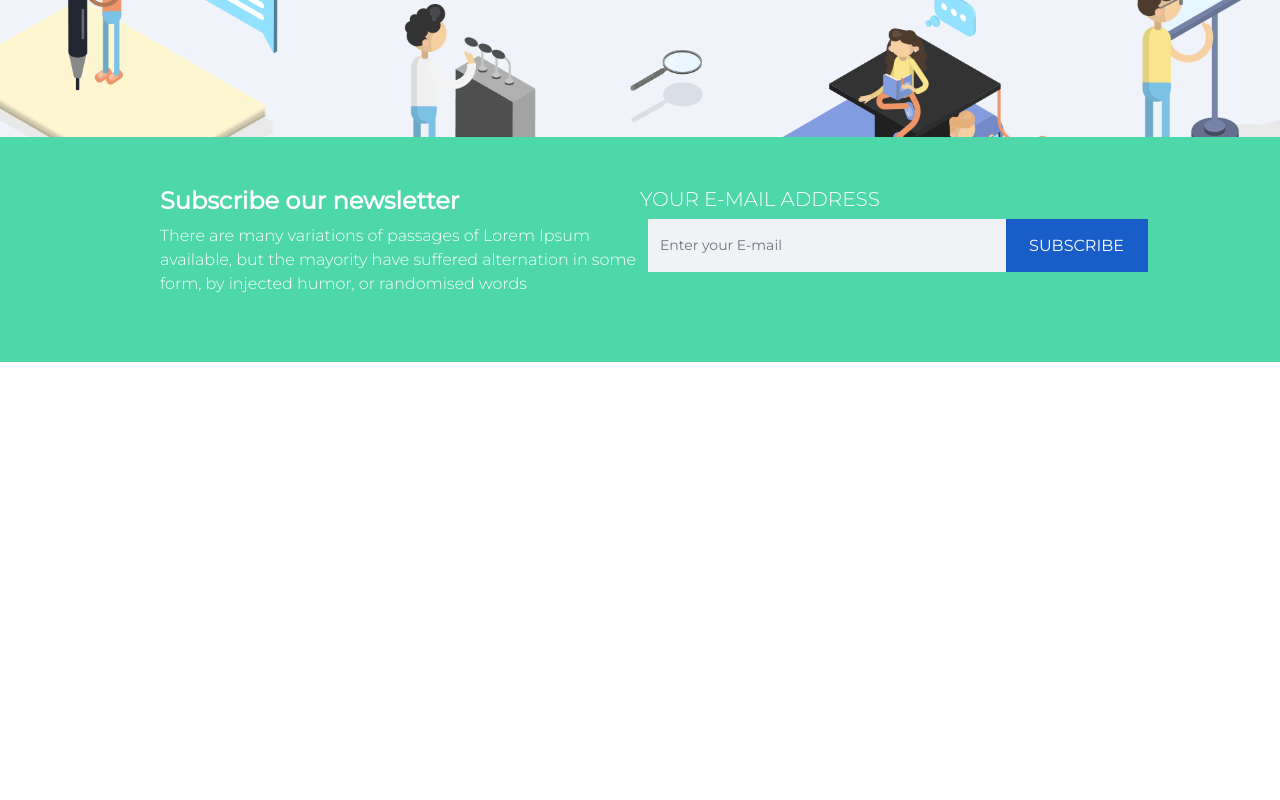
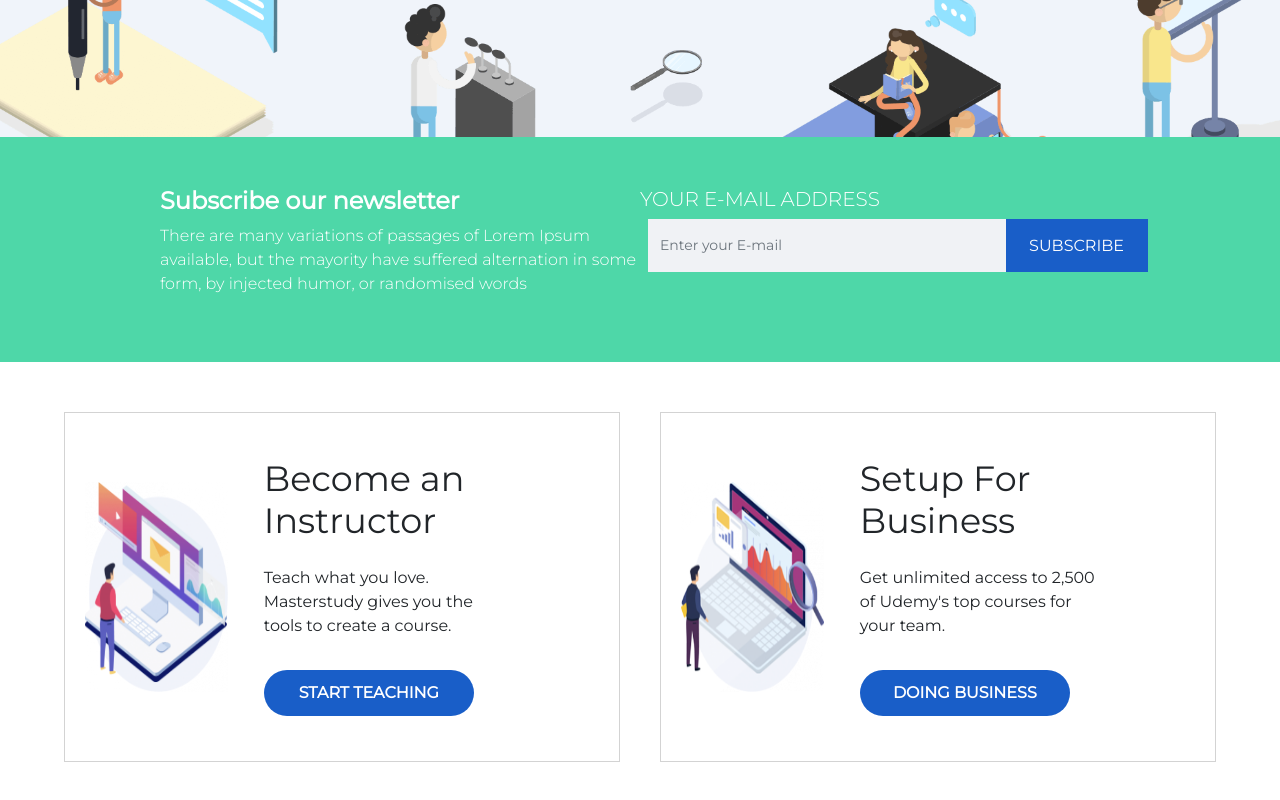
Before and after one commit to alecasentini/proj-html-vuejs, a Vue app: page / in a window 1280 px wide. Shown: the part 4215-5015 px from the top of the page. Before the commit the page ends 4577 px from the top, so only its background shows below. Built offline with nearby package versions, Linux system fonts and the light colour scheme.

Commit message:
Aggiunto componente Join

```diff
--- /dev/null
+++ b/src/components/JoinComp.vue
@@ -0,0 +1,63 @@
+<script >
+export default {
+    name: "JoinComp",
+}
+
+</script>
+
+<template>
+    <div class="w-90 d-flex justify-content-between">
+        <div class="join d-flex align-items-center">
+            <img src="../../public/image_box_1-221x231.png" alt="teach">
+            <div class="d-flex flex-column p-3 w-50">
+                <h3 style="font-size: 35px;">Become an Instructor</h3>
+                <p class="py-3">Teach what you love. Masterstudy gives you the tools to create a course.</p>
+                <button type="button" class="btn">START TEACHING</button>
+            </div>
+
+        </div>
+        <div class="join d-flex align-items-center">
+            <img src="../../public/image_box_2-234x231.png" alt="business">
+            <div class="d-flex flex-column p-3 w-50">
+                <h3 style="font-size: 35px;">Setup For Business</h3>
+                <p class="py-3">Get unlimited access to 2,500 of Udemy's top courses for your team.</p>
+                <button type="button" class="btn">DOING BUSINESS</button>
+            </div>
+
+        </div>
+
+    </div>
+</template>
+
+<style lang="scss" scoped>
+.w-90 {
+    width: 90%;
+    margin: 50px auto;
+
+    .join {
+        border: 1px solid lightgray;
+        width: calc(100% / 2 - 20px);
+        height: 350px;
+
+        img {
+            width: 33%;
+            height: 66%;
+            padding: 10px 20px;
+        }
+
+        .btn {
+            background-color: #195ec8;
+            color: white;
+            font-weight: bolder;
+            border-radius: 25px;
+            padding: 10px 30px;
+            width: 210px;
+
+            &:hover {
+                background-color: #46c197;
+                color: white;
+            }
+        }
+    }
+}
+</style>
--- a/src/components/MainComp.vue
+++ b/src/components/MainComp.vue
@@ -5,6 +5,7 @@ import LimitlessComp from './LimitlessComp.vue'
 import RecentCoursesComp from './RecentCoursesComp.vue';
 import ProudComp from './ProudComp.vue';
 import SubscribeComp from './SubscribeComp.vue';
+import JoinComp from './JoinComp.vue'
 
 export default {
     name: "MainComp",
@@ -15,6 +16,7 @@ export default {
         RecentCoursesComp,
         ProudComp,
         SubscribeComp,
+        JoinComp
 
     }
 
@@ -29,6 +31,7 @@ export default {
     <RecentCoursesComp />
     <ProudComp />
     <SubscribeComp />
+    <JoinComp />
 </template>
 
 <style lang="scss" scoped></style>
```
Also changed, not shown: public/image_box_1-221x231.png (added), public/image_box_2-234x231.png (added).
